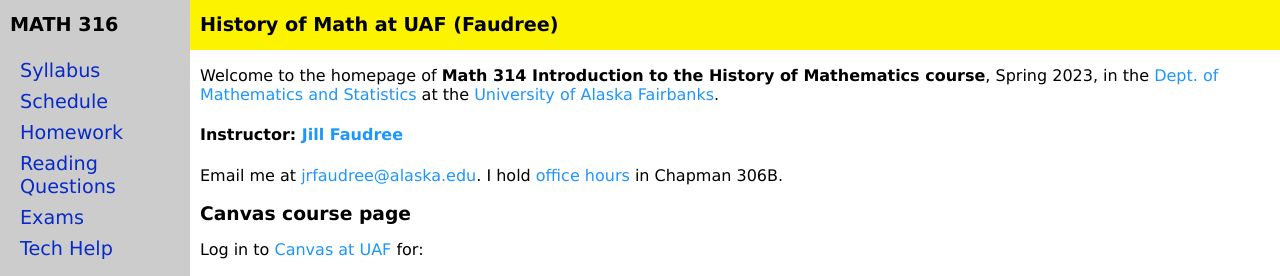
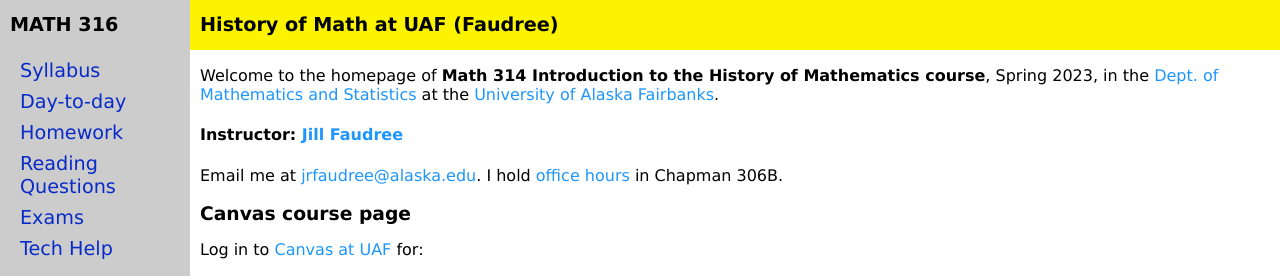
Before and after one commit to jrfaudree/HOM, a Jekyll site: the page built from index.md, in a window 1280 px wide. Shown: the top 276 px of the page. Built offline with Jekyll 4.4.1, drawn with Linux system fonts in a browser that asks for light colours.

Commit message:
Update toc.yaml

```diff
--- a/_data/toc.yaml
+++ b/_data/toc.yaml
@@ -5,7 +5,7 @@ docs:
 - title: Syllabus
   url: assets/general/M31623_syllabus.pdf  # rebuild by "make syllabus.pdf" in assets/general/
 
-- title: Schedule
+- title: Day-to-day
   url: https://docs.google.com/spreadsheets/d/e/2PACX-1vRljb1-0lJ9CtIRxdMsZyeBSeQeEZfkl7WBYEpcGmgYnoMynhaaJGCkPKR3t-NxstMAChrq4HY-ms9D/pubhtml?gid=0&single=true
 
 - title: Homework
```
